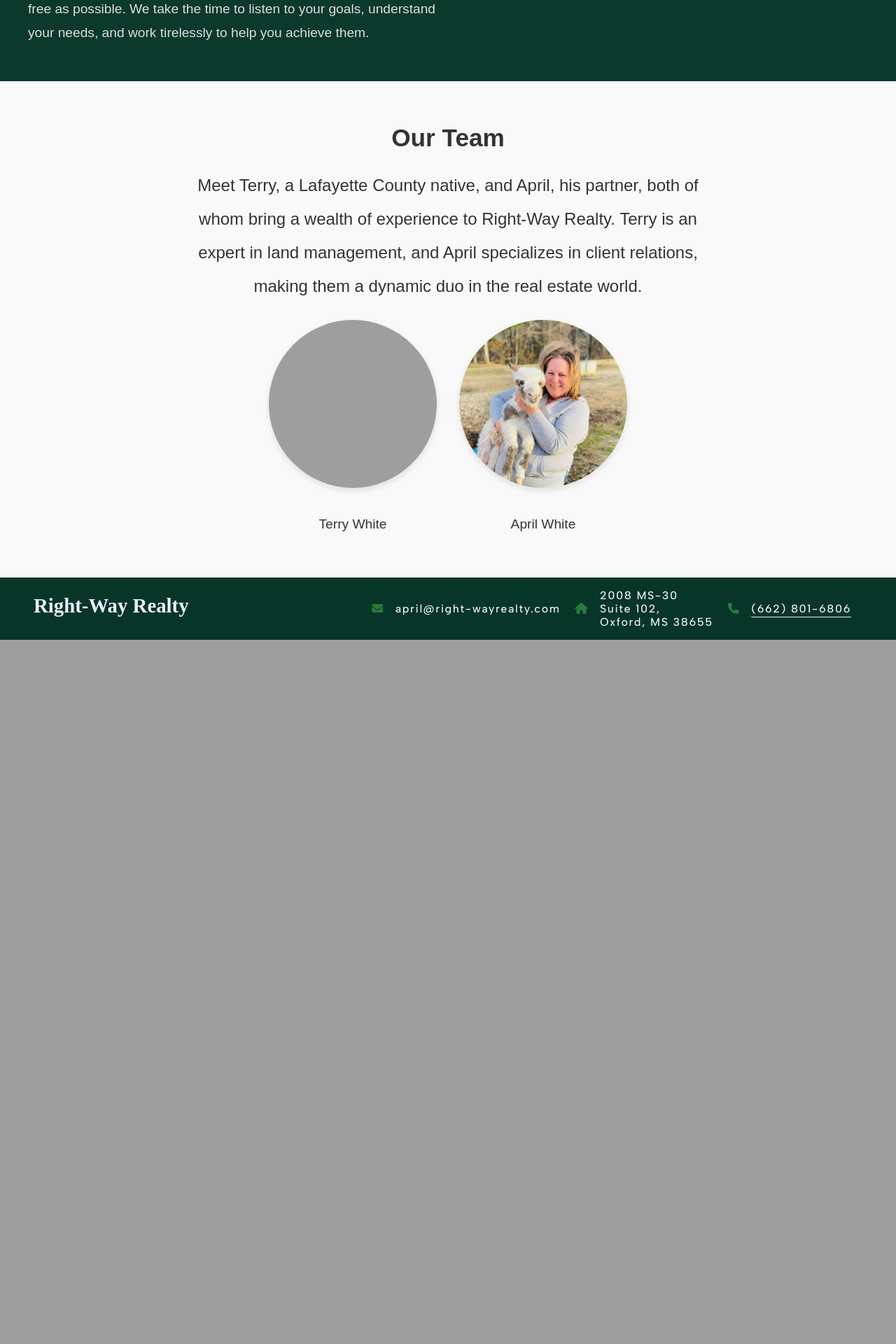
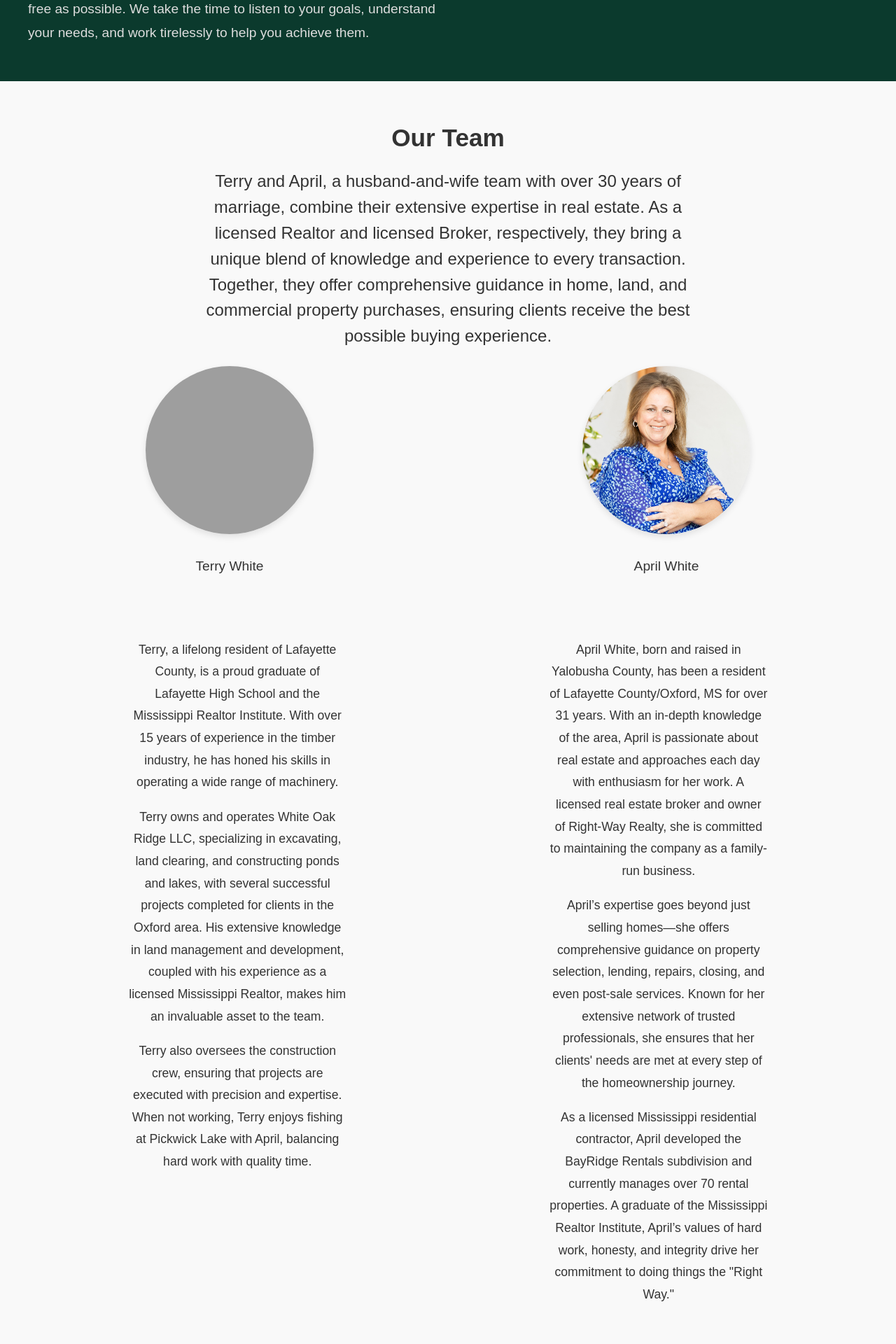
Before and after one commit to rramola/right-way-realty, a Django app: page /about/ in a window 1280 px wide. Shown: the part 1716-3636 px from the top of the page at 70% size. Before the commit the page ends 2630 px from the top, so only its background shows below. Run offline with Django 5.2, Linux system fonts and the light colour scheme; some web fonts are replaced; grey boxes are pictures that could not be loaded.

Commit message:
About US page stylings and bios

```diff
--- a/app/static/stylesheets/about_page_styles.css
+++ b/app/static/stylesheets/about_page_styles.css
@@ -99,12 +99,12 @@
   color: #333;
   margin-left: 20%;
   margin-right: 20%;
-  line-height: 3rem;
+  line-height: 2.3rem;
 }
 
 .team-portraits {
   display: flex;
-  justify-content: center;
+  justify-content: space-around;
   gap: 2rem;
 }
 
@@ -136,7 +136,28 @@
   border: 3px solid #0b3a2d;
 }
 
+.team-descriptions {
+  display: flex;
+  justify-content: space-between;
+  gap: 2rem;
+  padding: 2rem;
+}
+
 .team-description {
+  width: 45%;
+  padding: 1rem;
+  border-radius: 8px;
+  transition: transform 0.3s ease, box-shadow 0.3s ease;
+}
+
+
+
+.team-description p {
+  font-size: 1.1rem;
+  color: #333;
+  line-height: 1.8;
+}
+/* .team-description {
   display: none;
   margin-top: 1rem;
   font-size: 1.1rem;
@@ -159,7 +180,7 @@
   box-shadow: 0px 4px 10px rgba(0, 0, 0, 0.1);
   width: 60%;
   margin: 0 auto;
-}
+} */
 .portrait p {
   margin-top: 0.5rem;
   font-size: 1.2rem;
--- a/app/static/stylesheets/maps_styles.css
+++ b/app/static/stylesheets/maps_styles.css
@@ -7,7 +7,7 @@
   /* background-color: #155e49;
   border-color: #014235;
   background-color: #2a7a3d; */
-  background: linear-gradient(to bottom, #EAEEFB, #225538);
+  background: linear-gradient(to bottom, #ffffff, #2255384b);
   /* background-color: #073528; */
   contain: content;
 }
--- a/app/templates/about.html
+++ b/app/templates/about.html
@@ -36,7 +36,7 @@
   <div class="our-team-section">
     <h2>Our Team</h2>
     <p>
-      Meet Terry, a Lafayette County native, and April, his partner, both of whom bring a wealth of experience to Right-Way Realty. Terry is an expert in land management, and April specializes in client relations, making them a dynamic duo in the real estate world.
+      Terry and April, a husband-and-wife team with over 30 years of marriage, combine their extensive expertise in real estate. As a licensed Realtor and licensed Broker, respectively, they bring a unique blend of knowledge and experience to every transaction. Together, they offer comprehensive guidance in home, land, and commercial property purchases, ensuring clients receive the best possible buying experience.
     </p>
 
     <div class="team-portraits">
@@ -50,13 +50,26 @@
       </div>
     </div>
 
+    <div class="team-descriptions">
     <div class="team-description" id="terry-desc">
+      <p>Terry, a lifelong resident of Lafayette County, is a proud graduate of Lafayette High School and the Mississippi Realtor Institute. With over 15 years of experience in the timber industry, he has honed his skills in operating a wide range of machinery.
+      <p>Terry owns and operates White Oak Ridge LLC, specializing in excavating, land clearing, and constructing ponds and lakes, with several successful projects completed for clients in the Oxford area.
+
+        His extensive knowledge in land management and development, coupled with his experience as a licensed Mississippi Realtor, makes him an invaluable asset to the team.</p>
+      <p>Terry also oversees the construction crew, ensuring that projects are executed with precision and expertise. When not working, Terry enjoys fishing at Pickwick Lake with April, balancing hard work with quality time.</p>
+    </div>
+    <div class="team-description" id="april-desc">
+      <p>April White, born and raised in Yalobusha County, has been a resident of Lafayette County/Oxford, MS for over 31 years. With an in-depth knowledge of the area, April is passionate about real estate and approaches each day with enthusiasm for her work. A licensed real estate broker and owner of Right-Way Realty, she is committed to maintaining the company as a family-run business.</p>
+      <p>April’s expertise goes beyond just selling homes—she offers comprehensive guidance on property selection, lending, repairs, closing, and even post-sale services. Known for her extensive network of trusted professionals, she ensures that her clients' needs are met at every step of the homeownership journey.</p>
+      <p>As a licensed Mississippi residential contractor, April developed the BayRidge Rentals subdivision and currently manages over 70 rental properties. A graduate of the Mississippi Realtor Institute, April’s values of hard work, honesty, and integrity drive her commitment to doing things the "Right Way."</p>
+
+    {% comment %} <div class="team-description" id="terry-desc">
       <p><strong>Terry White:</strong> Terry has over 15 years of experience in land management and real estate, making him an invaluable part of our team.</p>
     </div>
 
     <div class="team-description" id="april-desc">
       <p><strong>April White:</strong> April specializes in client relations and ensures that every client is supported throughout the real estate process.</p>
-    </div>
+    </div> {% endcomment %}
 </div>
 
 
```
Also changed, not shown: app/static/images/aprilaboutme.png.
